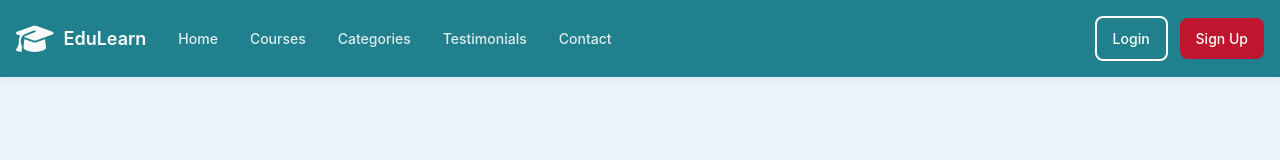
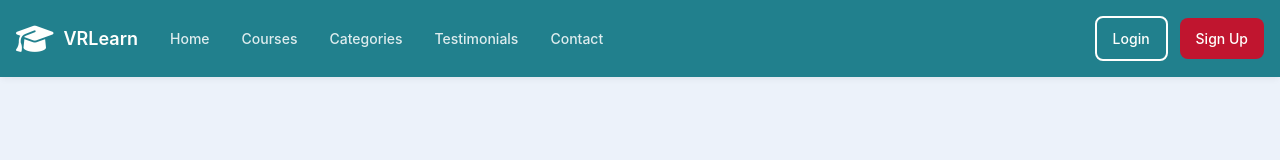
Before and after one commit to vamsivalluri-19/online-skill-platform, a plain HTML site: page frontend/index.html in a window 1280 px wide. Shown: the top 160 px of the page. Drawn offline with Linux system fonts and the light colour scheme; a web font is replaced by a local one.

Commit message:
Change site name from EduLearn to VRLearn

```diff
--- a/frontend/index.html
+++ b/frontend/index.html
@@ -16,7 +16,7 @@
   <div class="container">
     <div class="logo">
       <i class="fas fa-graduation-cap"></i>
-      <span>EduLearn</span>
+      <span>VRLearn</span>
     </div>
 
     <nav class="navbar">
```
